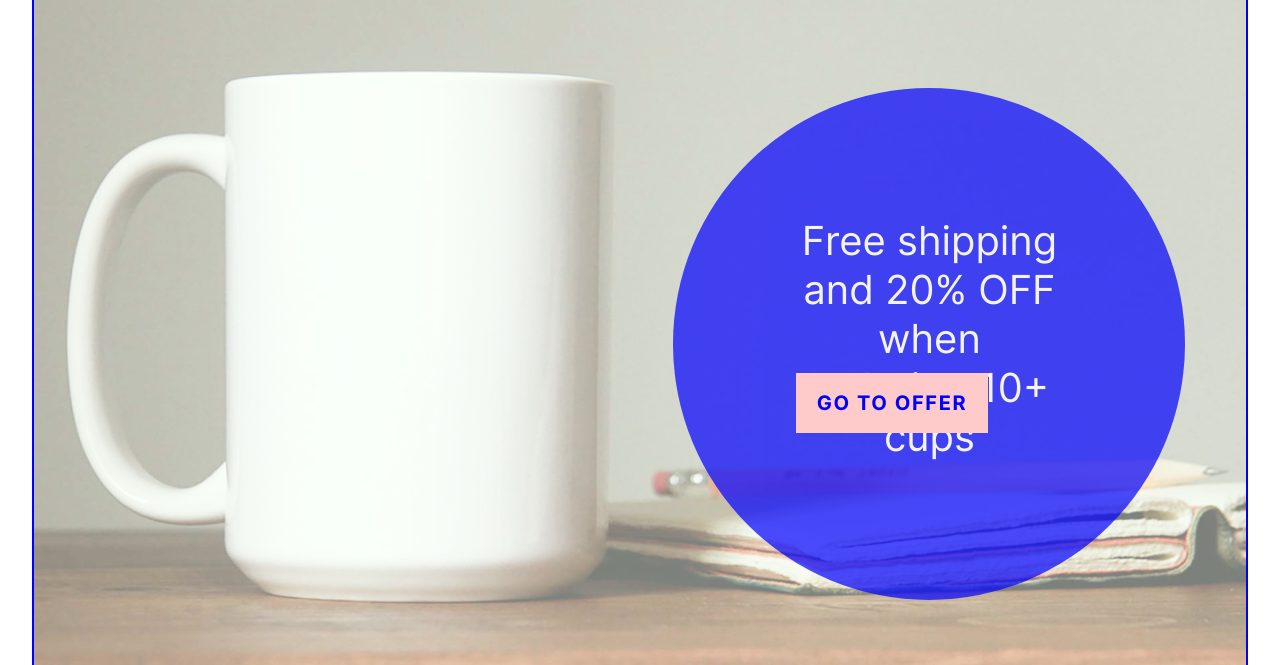
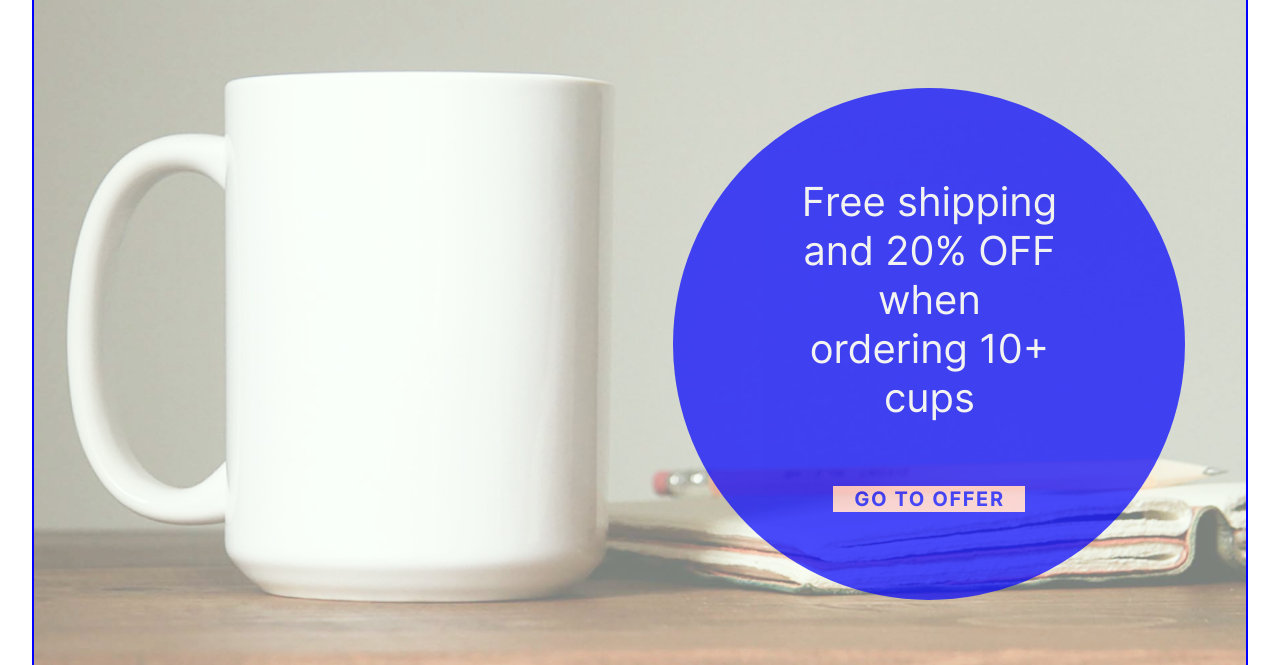
Before and after one commit to AnnaBrum/White-cups, a plain HTML site: page index.html in a window 1280 px wide. Shown: the part 135-800 px from the top of the page. Drawn offline with Linux system fonts and the light colour scheme.

Commit message:
changed buttons in viewports

```diff
--- a/css/mediaqueries.css
+++ b/css/mediaqueries.css
@@ -11,7 +11,6 @@
     width: 40vw;
     height: 40vw;
     padding: 6rem;
-    align-items: flex-start;
   }
 
   .offer-container p {
@@ -59,4 +58,20 @@
     bottom: 200px;
     z-index: 4;
   }
+  .btn-read-more-mobile {
+    display: none;
+  }
+
+  .btn-read-more-desktop {
+    display: inline;
+    width: 12rem;
+    height: 3.75rem;
+    background-color: var(--color-pink);
+    border: none;
+    color: var(--color-klein-blue);
+    margin: 2rem;
+    font-family: "Inter-bold";
+    letter-spacing: 0.1rem;
+    font-size: var(--btn);
+  }
 }
--- a/css/style.css
+++ b/css/style.css
@@ -29,6 +29,12 @@ body {
   object-fit: fill;
 }
 
+.about-us-image img {
+  width: 100%;
+  height: 100%;
+  object-fit: fill;
+}
+
 .section-header {
   border-top: solid 2px var(--color-klein-blue);
   border-bottom: solid 2px var(--color-klein-blue);
@@ -48,6 +54,7 @@ body {
 }
 .offer-circle {
   display: flex;
+  flex-direction: column;
   justify-content: center;
   align-items: center;
   text-align: center;
@@ -62,7 +69,11 @@ body {
   position: absolute;
   align-items: center;
 }
-.btn-read-more {
+.btn-read-more-desktop {
+  display: none;
+}
+
+.btn-read-more-mobile {
   width: 12rem;
   height: 3.75rem;
   background-color: var(--color-pink);
--- a/index.html
+++ b/index.html
@@ -76,10 +76,11 @@
           <div class="offer-container">
             <div class="offer-circle">
               <p>Free shipping and 20% OFF when ordering 10+ cups</p>
+              <button class="btn-read-more-desktop">GO TO OFFER</button>
             </div>
           </div>
         </div>
-        <button class="btn-read-more">GO TO OFFER</button>
+        <button class="btn-read-more-mobile">GO TO OFFER</button>
       </div>
     </header>
 
--- a/script.js
+++ b/script.js
@@ -1,13 +1,12 @@
 const body = document.querySelector("body");
 const aboutUsImage = document.querySelector(".about-us-image img");
 
-console.log(aboutUsImage);
-
 // Create a media condition that targets viewports at least 768px wide
-const mediaQuery = window.matchMedia("(min-width: 390px)");
+const mediaQuery = window.matchMedia("(min-width: 780px)");
 // Check if the media query is true
 if (mediaQuery.matches) {
   // Then trigger an alert
+
   aboutUsImage.src = "images/aboutus_desktop.png";
-  console.log();
-}
+  console.log(aboutUsImage.src);
+} else aboutUsImage.src = "images/aboutus_mobile.png";
```
